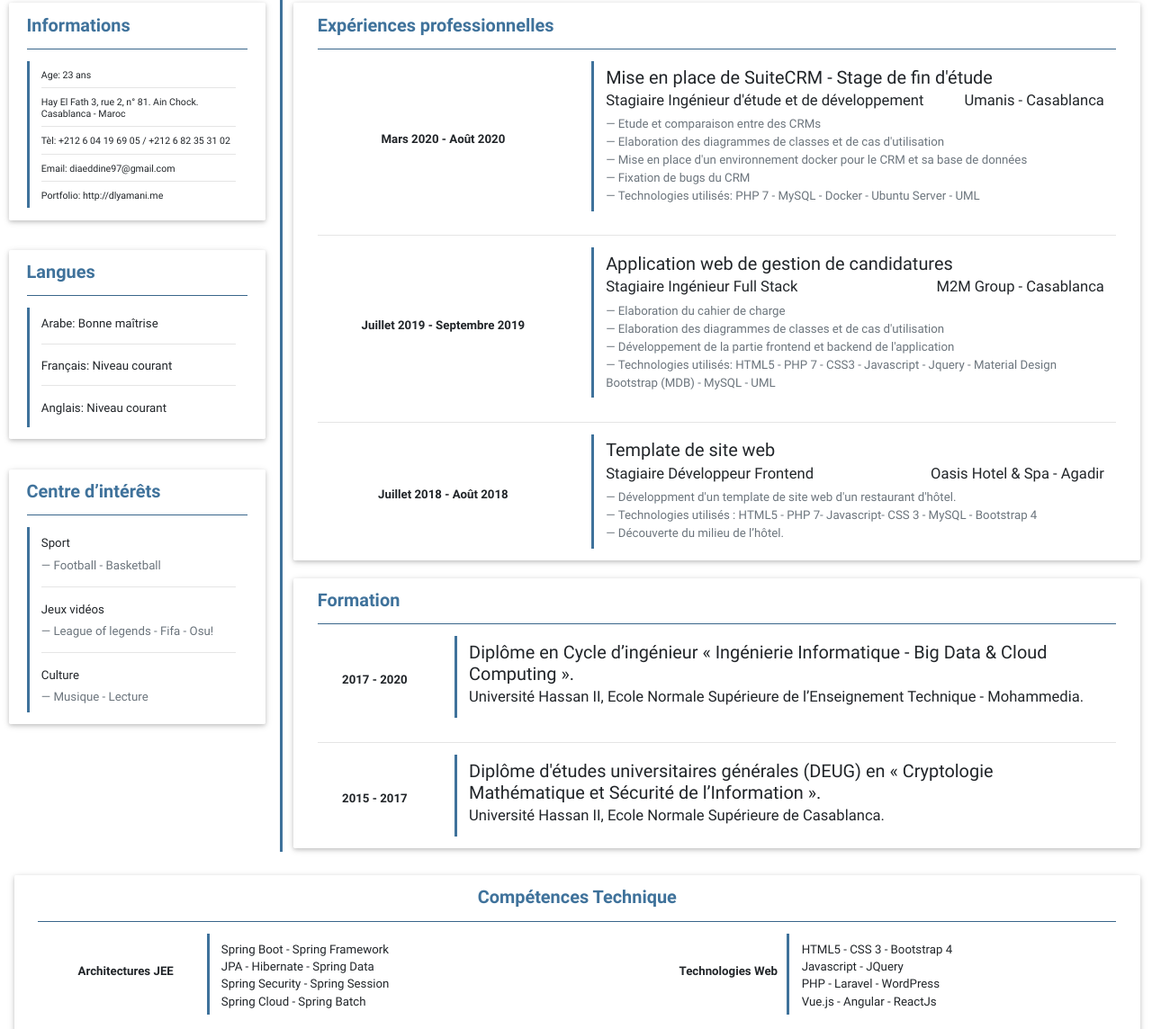
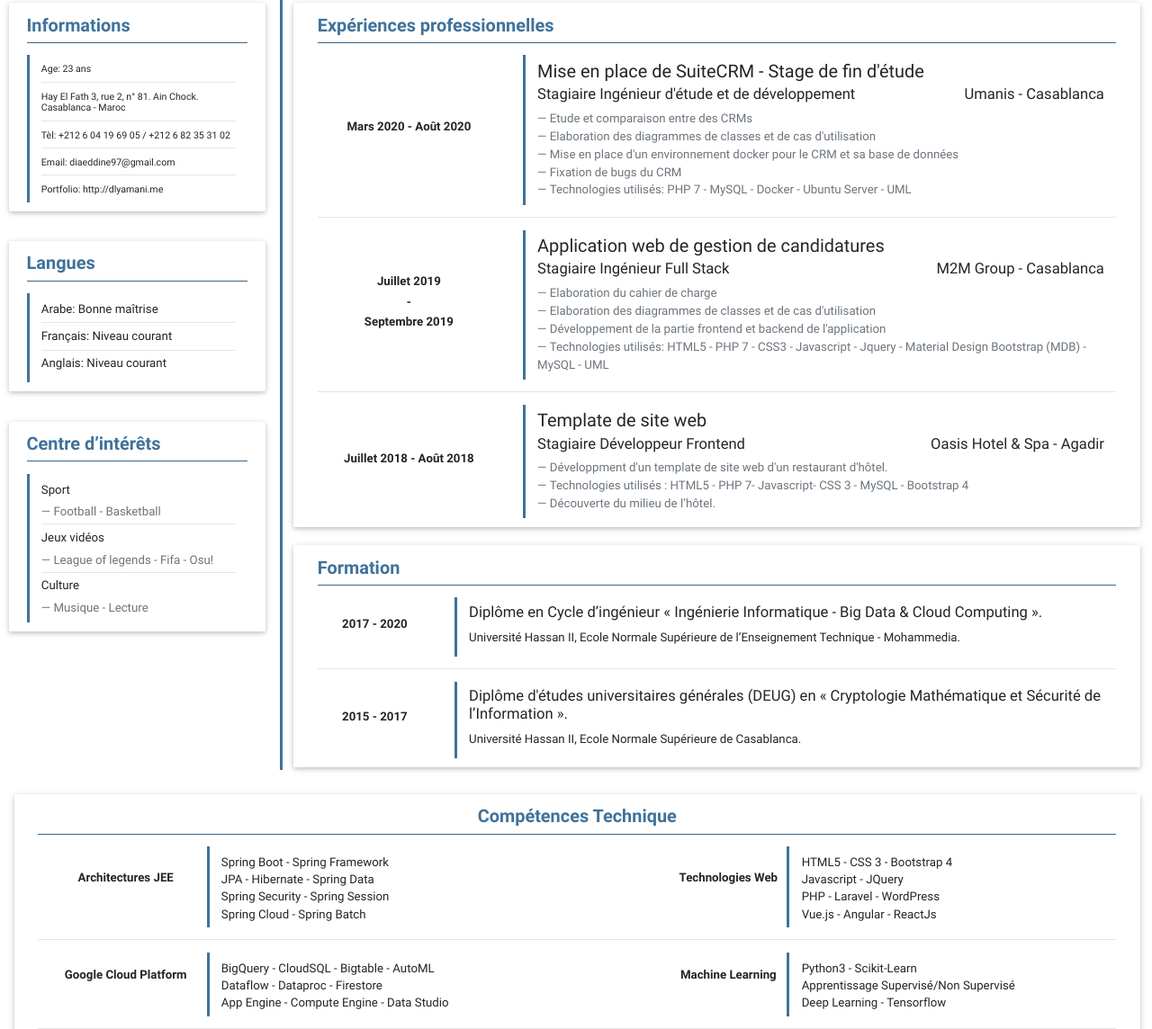
Before and after one commit to diaeddine97/resume, a website: page dist/fr.html in a window 1280 px wide. Shown: the part 157-1301 px from the top of the page at 90% size. Drawn offline with Linux system fonts and the light colour scheme.

Commit message:
some heading fixes

```diff
--- a/dist/css/style.css
+++ b/dist/css/style.css
@@ -20,6 +20,7 @@ p {
 .blockquote {
     border: 0px;
     border-left: 0.25rem solid #3F729B;
+    margin: 0.75rem 0rem;
 }
 
 .blockquote-up {
@@ -64,3 +65,7 @@ body {
 .reduce * {
     font-size: 0.8rem !important;
 }
+
+hr {
+    margin: 0.25rem 0rem;
+}
--- a/dist/fr.html
+++ b/dist/fr.html
@@ -22,7 +22,7 @@
                     <div class="col-md-9 col-12 mt-md-0 mt-4 text-md-left text-center">
                         <h2 class="font-weight-bold mb-0">Diaeddine LYAMANI</h2>
                         <p class="pb-1 mt-1">
-                            Ingénieur d'état en Ingénierie Informatique - Big Data & Cloud Computing
+                            Ingénieur d'étude et de développement web (PHP/JEE)-  Ingénieur Machine Learning - giData Engineer - Data Scientist
                         </p>
                         <hr class="white mt-0">
                         <div class="row justify-content-between">
@@ -116,10 +116,10 @@
                                     <h4 class="font-weight-bold text-unique-color text-md-left text-center">Expériences professionnelles</h4>
                                     <hr class="unique-color">
                                     <div class="row align-items-center">
-                                        <div class="col-md-4 col-12 text-center">
+                                        <div class="col-md-3 col-12 text-center">
                                             <h6 class="font-weight-bold">Mars 2020 - Août 2020</h6>
                                         </div>
-                                        <div class="col-md-8 col-12">
+                                        <div class="col-md-9 col-12">
                                             <blockquote class="blockquote">
                                                 <h4 class="mb-0">Mise en place de SuiteCRM - Stage de fin d'étude</h4>
                                                 <div class="d-flex justify-content-between">
@@ -136,10 +136,12 @@
                                     </div>
                                     <hr>
                                     <div class="row align-items-center">
-                                        <div class="col-md-4 col-12 text-center">
-                                            <h6 class="font-weight-bold">Juillet 2019 - Septembre 2019</h6>
+                                        <div class="col-md-3 col-12 text-center">
+                                            <h6 class="font-weight-bold">Juillet 2019</h6>
+                                            <h6 class="font-weight-bold"> - </h6>
+                                            <h6 class="font-weight-bold">Septembre 2019</h6>
                                         </div>
-                                        <div class="col-md-8 col-12">
+                                        <div class="col-md-9 col-12">
                                             <blockquote class="blockquote">
                                                 <h4 class="mb-0">Application web de gestion de candidatures</h4>
                                                 <div class="d-flex justify-content-between">
@@ -155,10 +157,10 @@
                                     </div>
                                     <hr class="lol">
                                     <div class="row align-items-center">
-                                        <div class="col-md-4 col-12 text-center">
+                                        <div class="col-md-3 col-12 text-center">
                                             <h6 class="font-weight-bold">Juillet 2018 - Août 2018</h6>
                                         </div>
-                                        <div class="col-md-8 col-12">
+                                        <div class="col-md-9 col-12">
                                             <blockquote class="blockquote">
                                                 <h4 class="mb-0">Template de site web</h4>
                                                 <div class="d-flex justify-content-between">
@@ -189,10 +191,10 @@
                                         </div>
                                         <div class="col-md-10 col-12">
                                             <blockquote class="blockquote">
-                                                <h4 class="mb-0">Diplôme en Cycle d’ingénieur « Ingénierie Informatique
-                                                    - Big Data & Cloud Computing ».</h4>
-                                                <h5 class="pt-1">Université Hassan II, Ecole Normale Supérieure de
-                                                    l’Enseignement Technique - Mohammedia.</h5>
+                                                <h5>Diplôme en Cycle d’ingénieur « Ingénierie Informatique
+                                                    - Big Data & Cloud Computing ».</h5>
+                                                <h6 class="pt-1">Université Hassan II, Ecole Normale Supérieure de
+                                                    l’Enseignement Technique - Mohammedia.</h6>
                                             </blockquote>
                                         </div>
                                     </div>
@@ -203,11 +205,11 @@
                                         </div>
                                         <div class="col-md-10 col-12">
                                             <blockquote class="blockquote">
-                                                <h4 class="mb-0">Diplôme d'études universitaires générales (DEUG) en «
+                                                <h5>Diplôme d'études universitaires générales (DEUG) en «
                                                     Cryptologie Mathématique et Sécurité de l’Information ».
-                                                </h4>
-                                                <h5 class="pt-1">Université Hassan II, Ecole Normale Supérieure de
-                                                    Casablanca.</h5>
+                                                </h5>
+                                                <h6 class="pt-1">Université Hassan II, Ecole Normale Supérieure de
+                                                    Casablanca.</h6>
                                             </blockquote>
                                         </div>
                                     </div>
```
Also changed, not shown: dist/index.html (+11 -11 lines).
